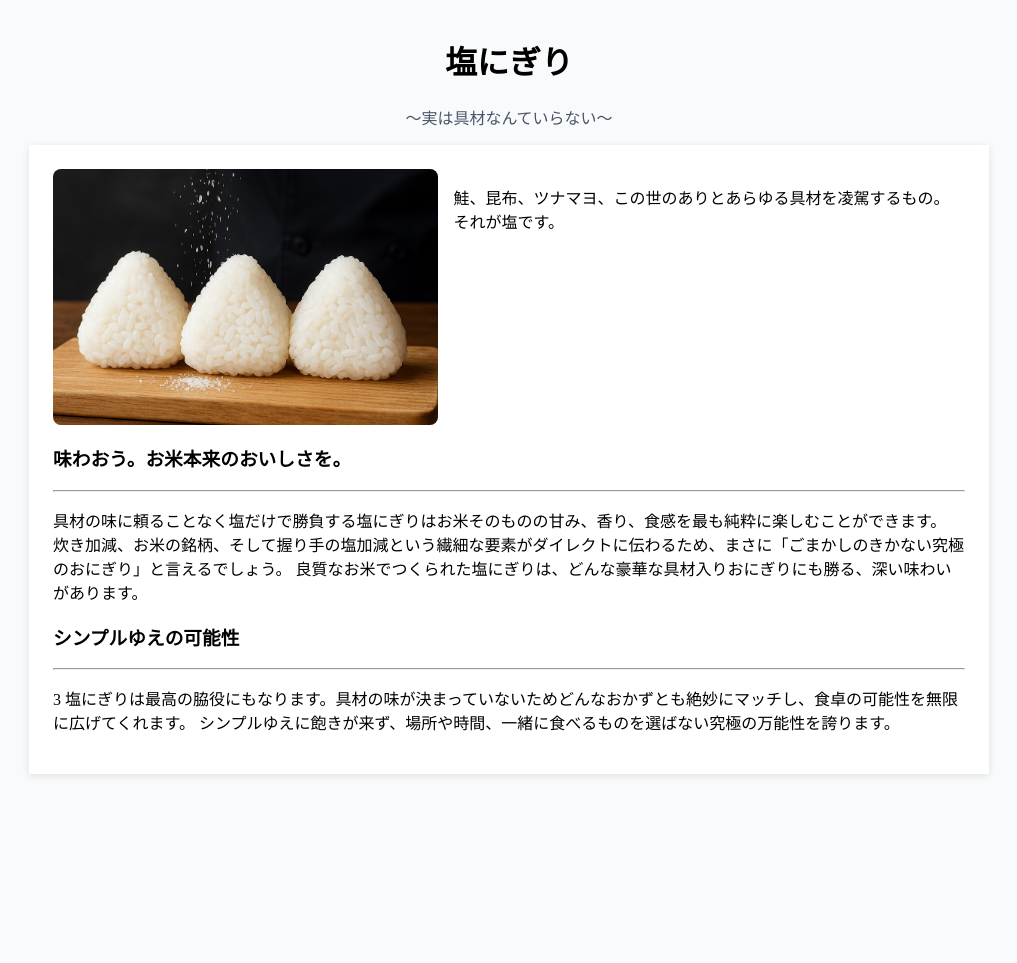
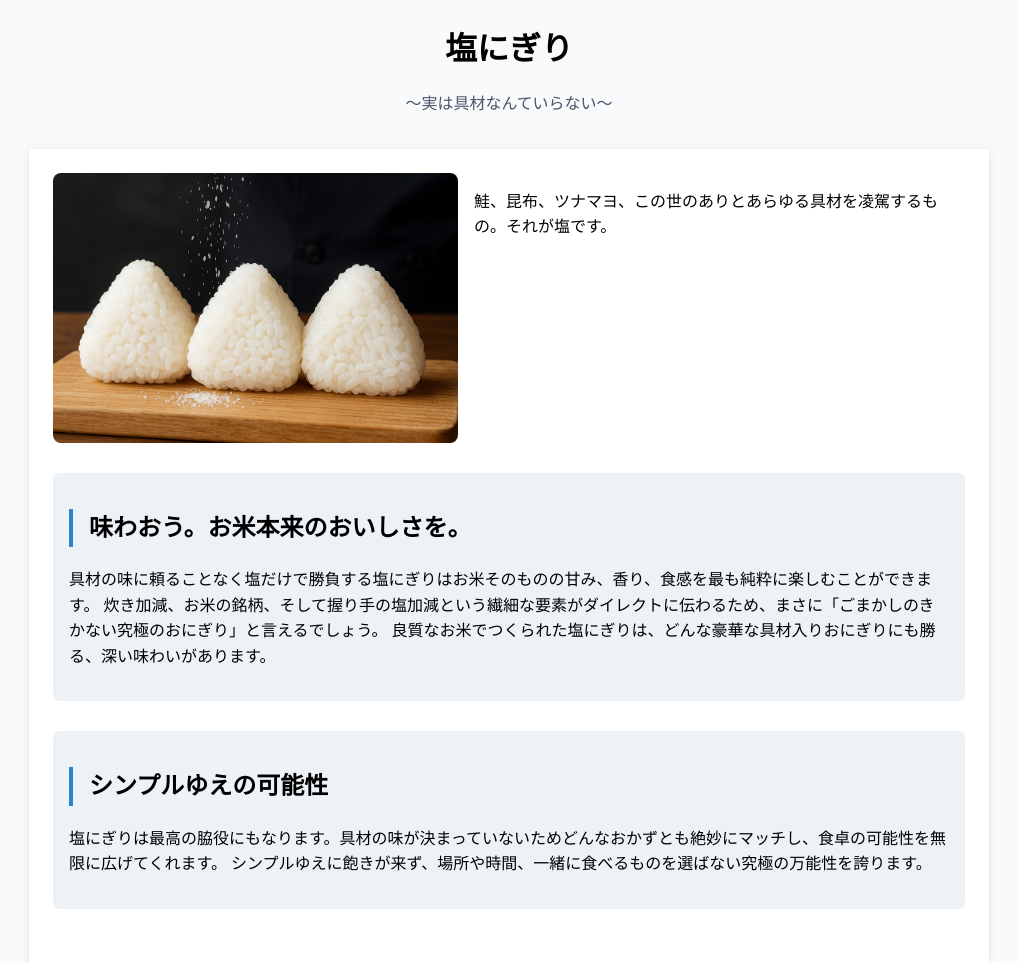
Before and after one commit to s1F102502654/team-project, a plain HTML site: page salt.html in a window 1280 px wide. Shown: the top 963 px of the page, without its empty margins (131-1148 px from the left). Before the commit the page ends 800 px from the top, so only its background shows below. Drawn offline with Linux system fonts and the light colour scheme.

Commit message:
塩　途中経過

```diff
--- a/css/salt.css
+++ b/css/salt.css
@@ -2,6 +2,7 @@ body {
     margin: 0;
     padding: 0;
     background-color: #f8fafc;
+    line-height: 1.6;
 }
 
 .container {
@@ -12,6 +13,12 @@ body {
 
 .title {
     text-align: center;
+    margin-bottom: 2rem;
+}
+
+.title h1 {
+    font-size: 2rem;
+    margin: 8px;
 }
 
 .title p {
@@ -31,7 +38,20 @@ body {
 }
 
 .block img {
-    width: 50%;
+    width: 500px;
     overflow: hidden;
     border-radius: 8px;
 }
+
+.card {
+    background-color: #edf2f7;
+    padding: 1rem;
+    border-radius: 6px;
+    margin: 30px 0;
+}
+
+.card h2 {
+    font-size: 1.5rem;
+    border-left: 4px solid #3182ce;
+    padding-left: 1rem;
+}
--- a/salt.html
+++ b/salt.html
@@ -21,21 +21,22 @@
                         鮭、昆布、ツナマヨ、この世のありとあらゆる具材を凌駕するもの。それが塩です。
                     </p>
                 </div>
-                <h3>味わおう。お米本来のおいしさを。</h3>
-                <hr />
+                <div class="card">
+                    <h2>味わおう。お米本来のおいしさを。</h2>
                     <p>
                         具材の味に頼ることなく塩だけで勝負する塩にぎりはお米そのものの甘み、香り、食感を最も純粋に楽しむことができます。
                         炊き加減、お米の銘柄、そして握り手の塩加減という繊細な要素がダイレクトに伝わるため、まさに「ごまかしのきかない究極のおにぎり」と言えるでしょう。
                         良質なお米でつくられた塩にぎりは、どんな豪華な具材入りおにぎりにも勝る、深い味わいがあります。
                     </p>
-                <h3>シンプルゆえの可能性</h3>
-                <hr />
+                </div>
+                <div class="card">
+                    <h2>シンプルゆえの可能性</h2>
                     <p>
-                    3
                         塩にぎりは最高の脇役にもなります。具材の味が決まっていないためどんなおかずとも絶妙にマッチし、食卓の可能性を無限に広げてくれます。
                         シンプルゆえに飽きが来ず、場所や時間、一緒に食べるものを選ばない究極の万能性を誇ります。
                     </p>
                 </div>
             </div>
+        </div>
     </body>
 </html>
```
Also changed, not shown: index.html (+1 -1 lines). Lines whose indentation alone changed are shown as unchanged.
